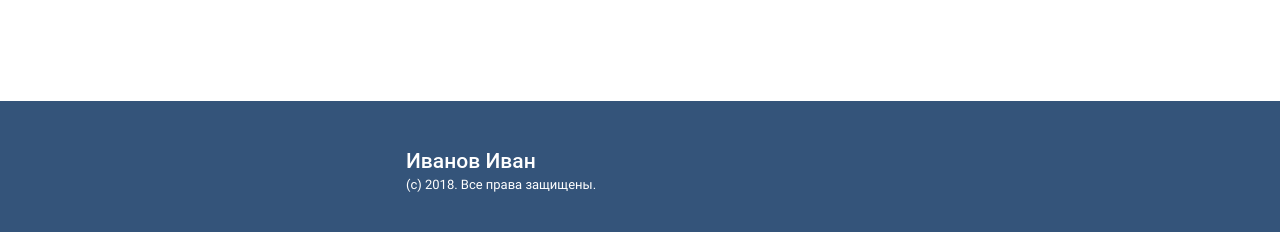
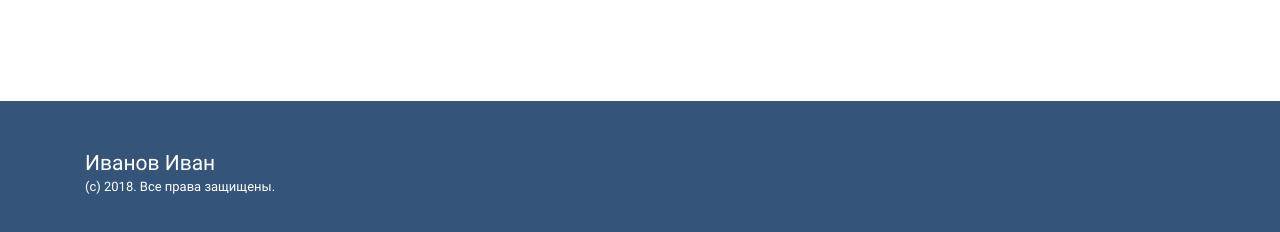
Before and after one commit to NadinVi/Page, a plain HTML site: page index.html in a window 1280 px wide. Shown: the part 2258-2490 px from the top of the page. Drawn offline with Linux system fonts and the light colour scheme.

Commit message:
adited index.html and style.css footer

```diff
--- a/components/style.css
+++ b/components/style.css
@@ -111,6 +111,7 @@ input {
 
 .section {
     display: flex;
+    justify-content: space-between;
     width: 1110px;
     margin: 0 auto;
 }
@@ -169,18 +170,21 @@ footer {
 }
 
 .text_footer {
-    margin-left: 406px;
     padding-top: 50px;
 }
 
 h3 {
+    font-family: "Roboto-Regular";
     color: #FFFFFF;
     font-size: 21px;
     font-weight: 500;
+    line-height: 25px
 }
 
 .foot {
+    font-family: "Roboto-Regular";
     color: #FFFFFF;
     font-size: 13px;
     font-weight: 400;
+    line-height: 21px;
 }
--- a/index.html
+++ b/index.html
@@ -106,10 +106,12 @@
         </div>
     </div>
     <footer>
+        <div class="page_container">
         <div class="text_footer">
             <h3>Иванов Иван</h3>
             <p class="foot">(с) 2018. Все права защищены.</p>
         </div>
+    </div>
     </footer>
     </div>
 </body>
```
